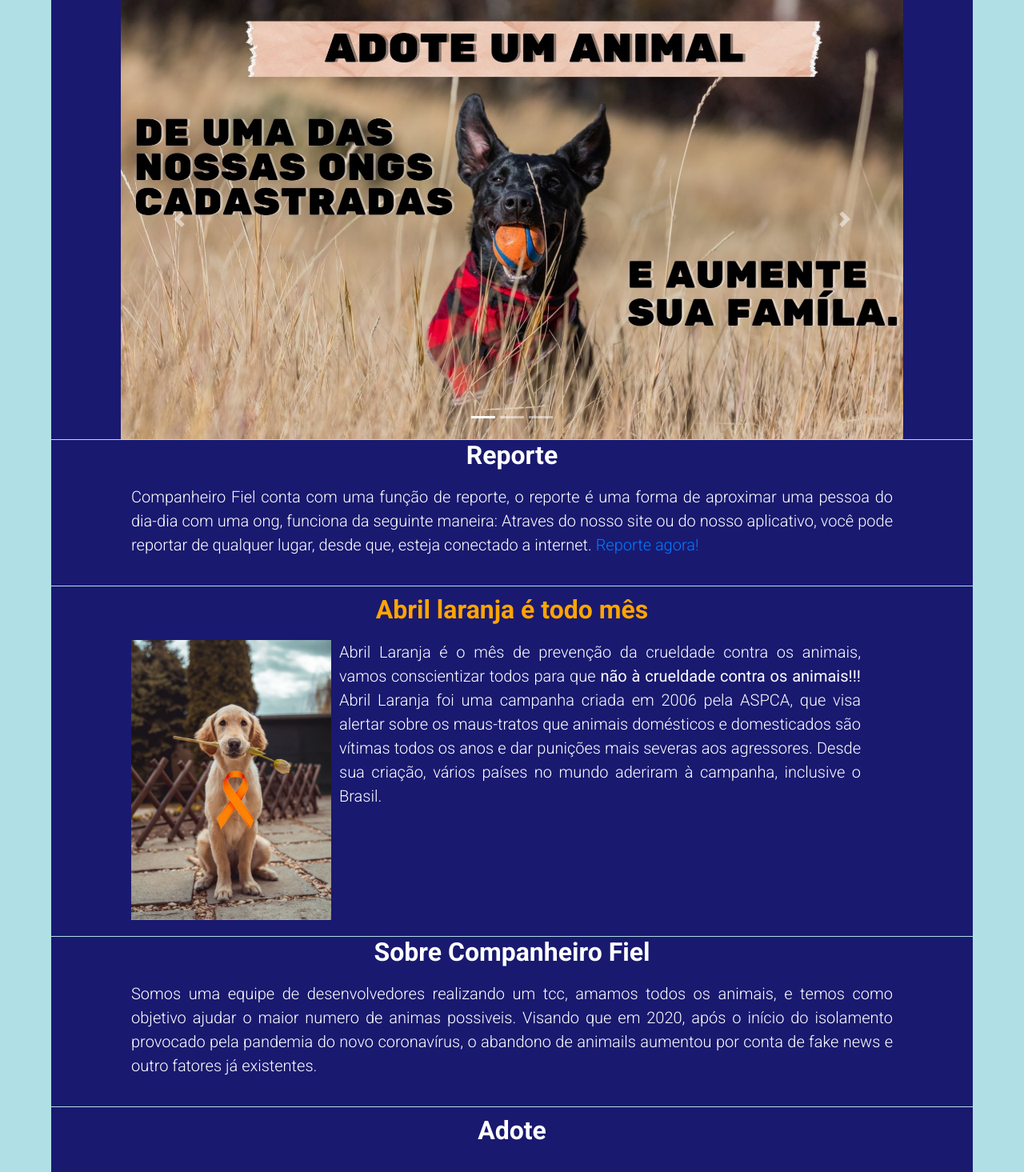
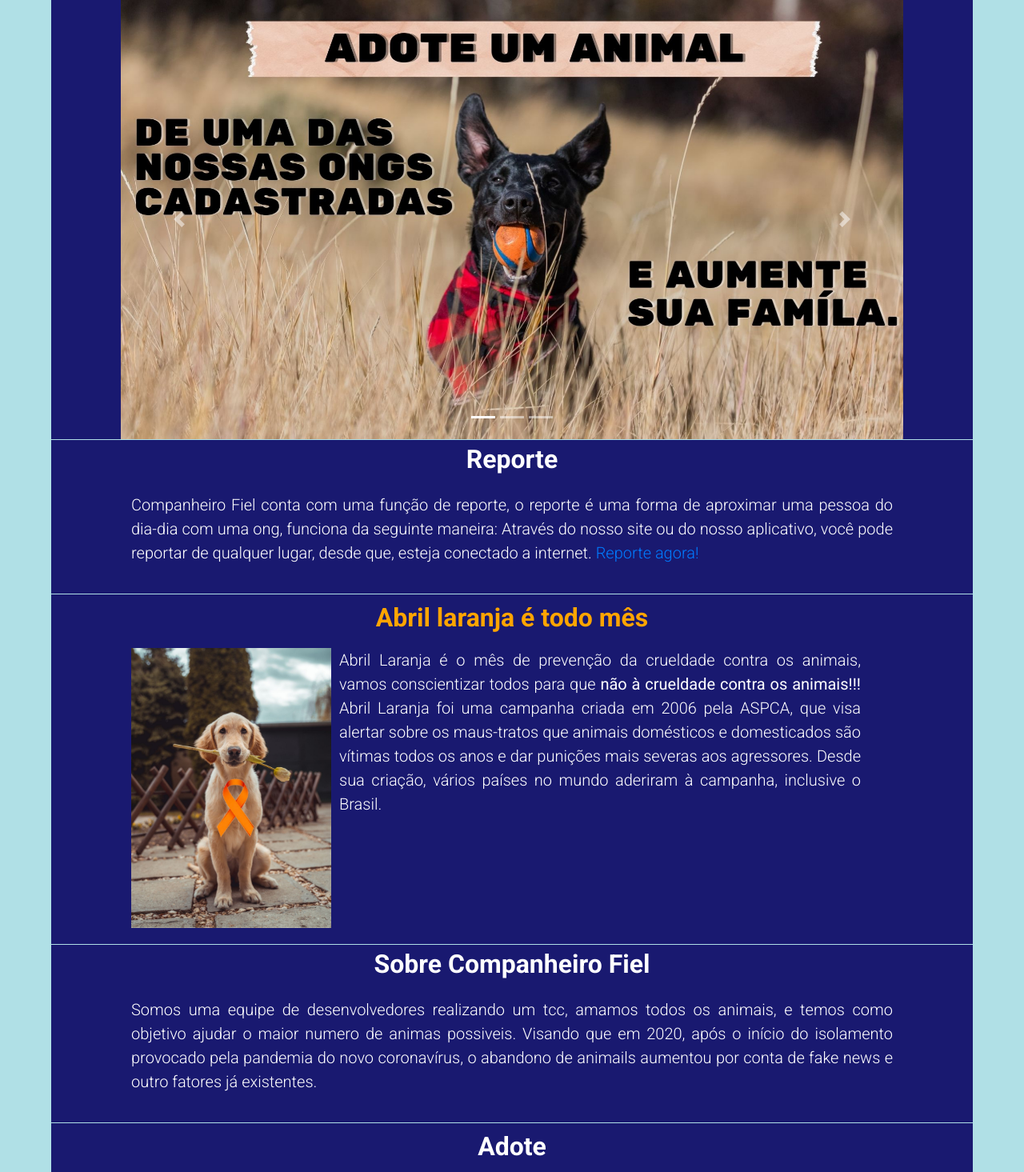
Before and after one commit to IgorSPessoa/tcc, a PHP site: page / in a window 1280 px wide. Shown: the part 67-1532 px from the top of the page at 80% size. Run offline with PHP 8.4, Linux system fonts and the light colour scheme; some libraries are stand-ins or nearby versions.

Commit message:
text correction

```diff
--- a/css/index.css
+++ b/css/index.css
@@ -97,6 +97,7 @@ h1,h2,h3{
 .Sobre h2{
     color: white;
     text-align: center;
+    padding: 5px;
 }
 .texto-sobre{
     text-align: justify;
@@ -122,6 +123,7 @@ h1,h2,h3{
 .reporte h2{
     color: white;
     text-align: center;
+    padding: 5px;
 }
 .texto-reporte{
     text-align: justify;
--- a/index.php
+++ b/index.php
@@ -87,7 +87,7 @@
         <div>
             <p class="texto-reporte">
                 Companheiro Fiel conta com uma função de reporte, o reporte é uma forma de aproximar uma pessoa
-                do dia-dia com uma ong, funciona da seguinte maneira: Atraves do nosso site ou do nosso aplicativo,
+                do dia-dia com uma ong, funciona da seguinte maneira: Através do nosso site ou do nosso aplicativo,
                 você pode reportar de qualquer lugar, desde que, esteja conectado a internet.
                 <a href="./reportar.php">Reporte agora!</a>
             </p>
```
